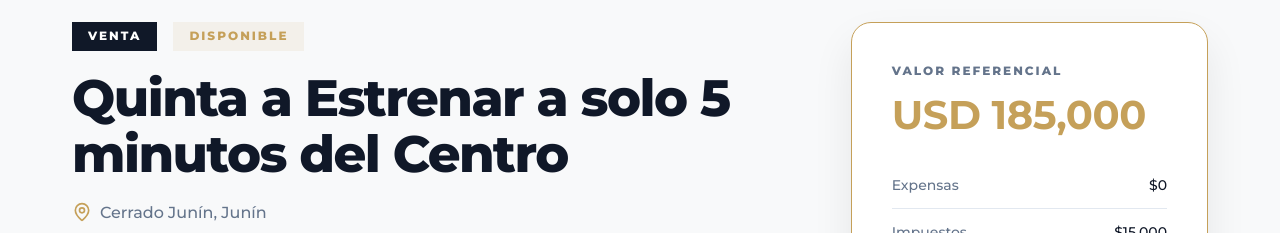
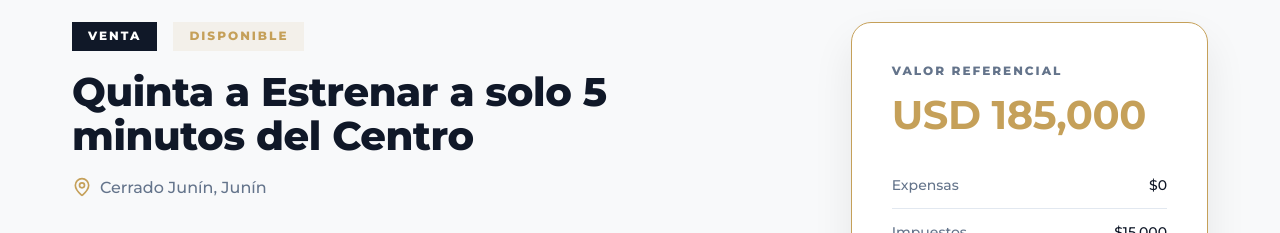
Before and after one commit to fabriziolucas950-art/real-estate-app, a React (Vite) app: page /property/1 in a window 1280 px wide. Shown: the part 686-919 px from the top of the page. Built offline with nearby package versions, Linux system fonts and the light colour scheme.

Commit message:
style: use template classes for property titles

```diff
--- a/src/components/public/PropertyGrid.jsx
+++ b/src/components/public/PropertyGrid.jsx
@@ -111,15 +111,13 @@ const PropertyGrid = ({ setView }) => {
 
             <h3
               onClick={() => setView('property-detail', p.id)}
+              className="text-h4"
               style={{
-                fontSize: '1.4rem',
                 lineHeight: '1.2',
                 fontWeight: 800,
                 marginBottom: '1rem',
                 color: 'var(--primary)',
-                letterSpacing: '-0.02em',
-                cursor: 'pointer',
-                fontFamily: 'Montserrat, sans-serif'
+                cursor: 'pointer'
               }}
             >
               {p.title}
--- a/src/pages/PropertyDetail.jsx
+++ b/src/pages/PropertyDetail.jsx
@@ -114,14 +114,11 @@ const PropertyDetail = ({ propertyId, setView }) => {
                 <span className="text-body-small" style={{ background: 'var(--primary)', color: 'white', padding: '0.4rem 1rem', borderRadius: '0', fontWeight: 800, textTransform: 'uppercase', letterSpacing: '2px' }}>{property.operation}</span>
                 <span className="text-body-small" style={{ background: 'rgba(197, 160, 89, 0.1)', color: 'var(--accent)', padding: '0.4rem 1rem', borderRadius: '0', fontWeight: 800, textTransform: 'uppercase', letterSpacing: '2px' }}>{property.status}</span>
              </div>
-             <h1 style={{
+             <h1 className="text-h2" style={{
                color: 'var(--primary)',
                marginBottom: '1rem',
-               fontSize: 'clamp(2.5rem, 4vw, 3.5rem)',
-               lineHeight: '1.1',
                fontWeight: 800,
-               letterSpacing: '-0.03em',
-               fontFamily: 'Montserrat, sans-serif'
+               lineHeight: '1.1'
              }}>
                {property.title}
              </h1>
```
